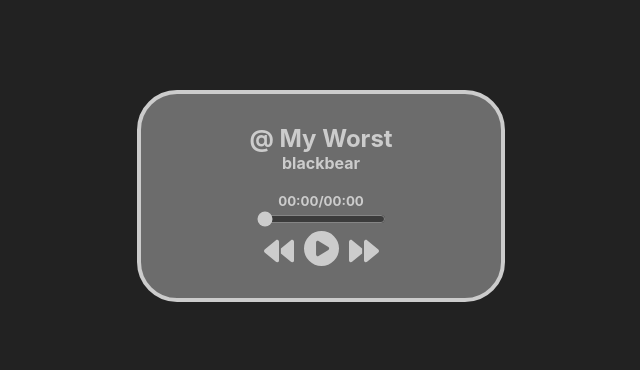
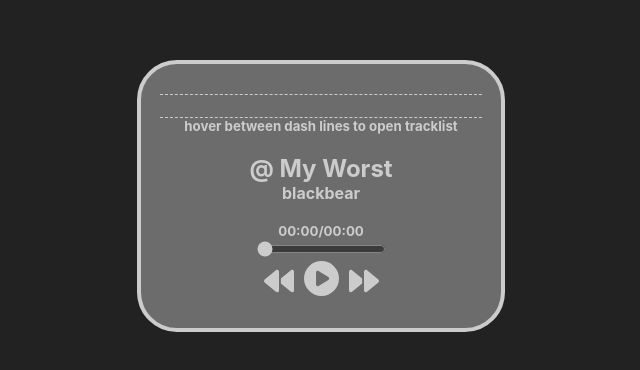
Before and after one commit to yujiqo/audio-webplayer, a React (Create React App) app: page / in a window 1280 px wide. Shown: the part 204-574 px from the top of the page, without its empty margins (379-1019 px from the left). Built offline with nearby package versions, Linux system fonts and the light colour scheme.

Commit message:
#3: Реализовал список треков

```diff
--- a/src/components/Player/AudioPlayer.jsx
+++ b/src/components/Player/AudioPlayer.jsx
@@ -1,6 +1,7 @@
 import { useRef, useState, useEffect } from "react";
 import { FontAwesomeIcon } from "@fortawesome/react-fontawesome";
 import { faCirclePlay, faCirclePause, faShuffle, faRepeat, faForward, faBackward } from "@fortawesome/free-solid-svg-icons";
+import TrackList from "./TrackList";
 import "./AudioPlayer.css";
 
 
@@ -48,6 +49,14 @@
         currentTime: 0,
         track: playList[0]
     });
+
+    const playDefinedTrack = trackIndex => {
+        const newState = {...playerState};
+
+        newState.track = playList[trackIndex];
+
+        setNewState(newState);
+    };
 
 
     // Обработчики событий
@@ -167,6 +176,8 @@
 
     return (
         <div className="audio-player">
+            <TrackList playList={playList} currentTrack={playerState.track} playDefinedTrack={playDefinedTrack}/>
+
             <div className="player">
                 <audio
                     ref={audioTagRef}
--- /dev/null
+++ b/src/components/Player/TrackList.css
@@ -0,0 +1,67 @@
+h5 {
+    margin: 0;
+}
+
+
+::-webkit-scrollbar {
+    width: 3px;
+    margin-left: 10px;
+}
+
+
+::-webkit-scrollbar-track {
+    background: transparent;
+}
+
+
+::-webkit-scrollbar-thumb {
+    background: #ccc;
+    border-radius: 10px;
+}
+
+
+::-webkit-scrollbar-thumb:hover {
+    background: #ADADAD;
+}
+
+
+.track-list-tip {
+    margin-bottom: 20px;
+}
+
+
+.track-list {
+    height: 2px;
+    text-align: left;
+    overflow-y: hidden;
+    border-top: dashed 1px #ccc;
+    border-bottom: dashed 1px #ccc;
+    padding: 10px;
+    transition: all 0.5s ease 0s;
+}
+
+
+.track-list:hover {
+    height: 250px;
+    overflow-y: scroll;
+}
+
+
+.current-track-list-item {
+    color: #69BCFF;
+}
+
+
+.track-list-item {
+    cursor: pointer;
+    white-space: nowrap;
+    border-bottom: solid 1px #ccc;
+    padding: 20px 20px;
+    transition: all 0.5s ease 0s;
+}
+
+
+.track-list-item:hover {
+    color: #fff;
+    border-color: #fff;
+}
--- /dev/null
+++ b/src/components/Player/TrackList.jsx
@@ -0,0 +1,48 @@
+import * as uuid from "uuid";
+import "./TrackList.css";
+
+
+
+const TrackList = ({playList, currentTrack, playDefinedTrack}) => {
+    const onClickPlayClickedTrack = event => {
+        playDefinedTrack(event.currentTarget.dataset.track);
+    };
+
+    const getTrackListItemClasses = (track) => {
+        if (track.name === currentTrack.name && track.author === currentTrack.author) {
+            return "current-track-list-item track-list-item";
+        }
+
+        return "track-list-item";
+    };
+
+    const renderPlayList = () => {
+        return [...playList].map((track, index) => {
+            return (
+                <div
+                    key={uuid.v4()}
+                    className={getTrackListItemClasses(track)}
+                    onClick={onClickPlayClickedTrack}
+                    data-track={index}>
+                    <h4 className="track-list-item-name">
+                        {track.author} - {track.name}
+                    </h4>
+                </div>
+            );
+        });
+    };
+
+    return (
+        <div>
+            <div className="track-list">
+                {renderPlayList()}
+            </div>
+            <h5 className="track-list-tip">
+                hover between dash lines to open tracklist
+            </h5>
+        </div>
+    );
+};
+
+
+export default TrackList;
```
